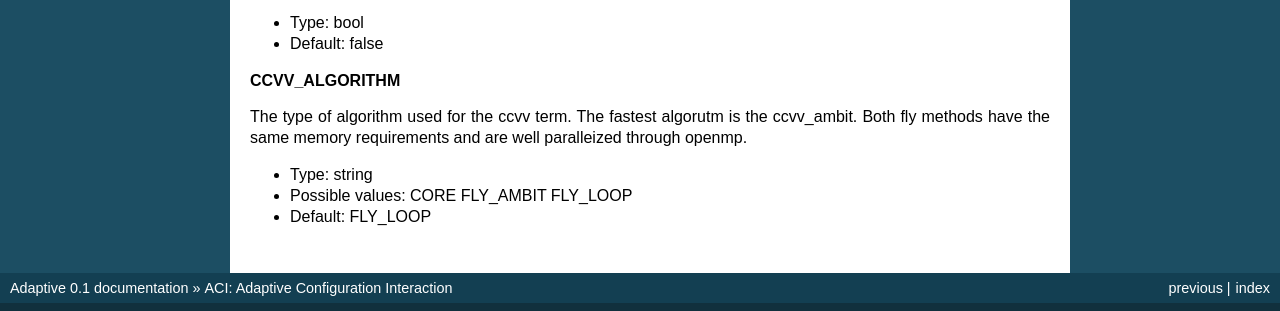
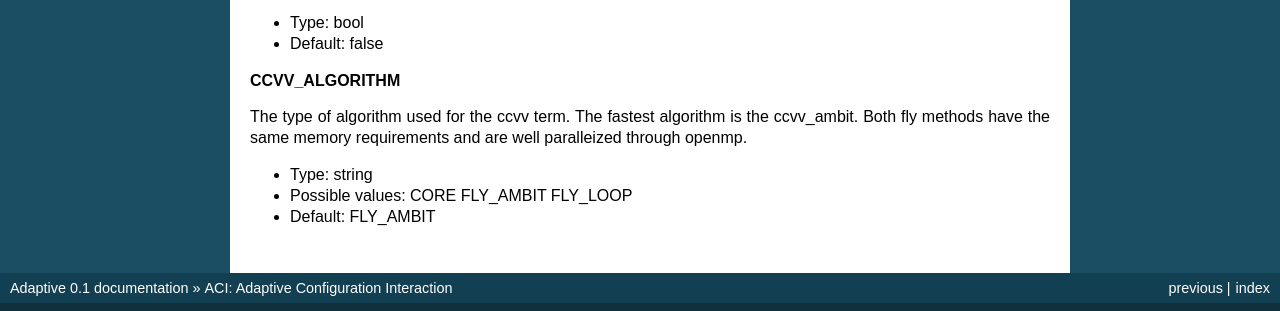
Before and after one commit to evangelistalab/forte, a Sphinx documentation site: the page built from doc/adaptive.rst, in a window 1280 px wide and 900 px high, scrolled down 10802 px. Shown: the part 565-876 px from the top of the window. Built offline with Sphinx 7.4.7, drawn with Linux system fonts in a browser that asks for light colours; pages that are not in the unit, such as notebooks, are missing from menus.

Commit message:
Fixed a typo in my documentation.

```diff
--- a/doc/adaptive.rst
+++ b/doc/adaptive.rst
@@ -562,9 +562,9 @@ This keyword will tell how big every tensor is, how many blocks are used, and wi
 
 **CCVV_ALGORITHM**
 
-The type of algorithm used for the ccvv term.  The fastest algorutm is the ccvv_ambit.  Both fly methods have the same memory requirements and are well
+The type of algorithm used for the ccvv term.  The fastest algorithm is the ccvv_ambit.  Both fly methods have the same memory requirements and are well
 paralleized through openmp.
 
 * Type: string
 * Possible values: CORE FLY_AMBIT FLY_LOOP
-* Default: FLY_LOOP
+* Default: FLY_AMBIT
```
